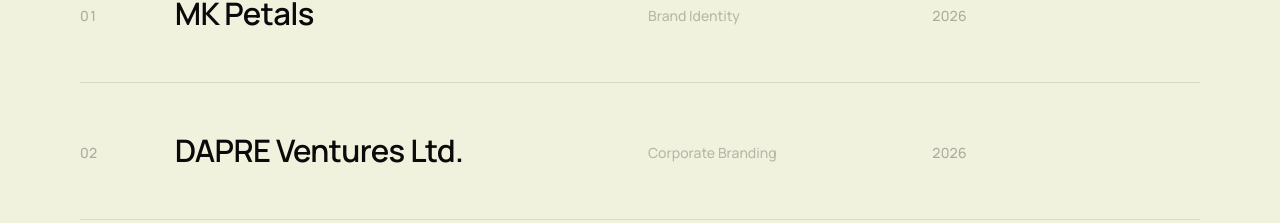
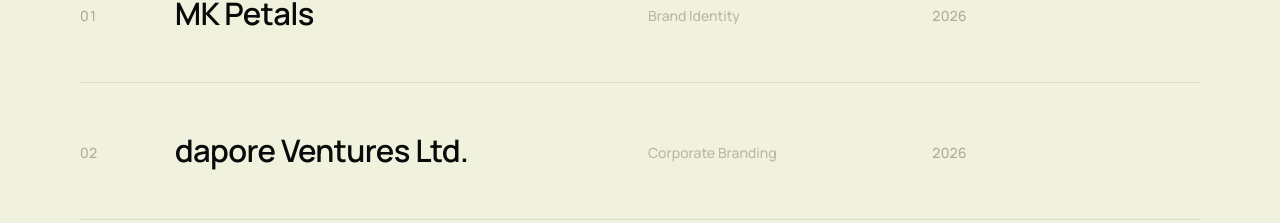
Before and after one commit to burnett-ghartey/turq-design, a Next.js app: page / in a window 1280 px wide. Shown: the part 1830-2053 px from the top of the page. Built offline with nearby package versions, Linux system fonts and the light colour scheme.

Commit message:
correct dapre to dapore

```diff
--- a/src/components/SelectedWorks.js
+++ b/src/components/SelectedWorks.js
@@ -30,13 +30,13 @@ const projects = [
   },
   {
     id: 2,
-    title: 'DAPRE Ventures Ltd.',
+    title: 'dapore Ventures Ltd.',
     category: 'Corporate Branding',
     industry: 'Construction & Engineering',
     description: 'Professional brand identity for construction and infrastructure development.',
-    overview: 'DAPRE Ventures Ltd. required a professional brand identity that reflected its expertise in construction, infrastructure development, and project execution. We developed a bold visual system centered around strength, precision, and reliability, combining modern typography with industry-focused imagery. The identity was applied across corporate communications and company profile materials, creating a cohesive presence that reinforced credibility with clients, partners, and stakeholders.',
+    overview: 'dapore Ventures Ltd. required a professional brand identity that reflected its expertise in construction, infrastructure development, and project execution. We developed a bold visual system centered around strength, precision, and reliability, combining modern typography with industry-focused imagery. The identity was applied across corporate communications and company profile materials, creating a cohesive presence that reinforced credibility with clients, partners, and stakeholders.',
     deliverables: ['Logo Design', 'Corporate Identity System', 'Company Profile Design', 'Brand Guidelines', 'Typography System', 'Print Design', 'Marketing Materials', 'Corporate Stationery'],
-    result: 'The refreshed brand identity strengthened the company\'s professional image and improved consistency across marketing and business development materials. The new company profile provided a more compelling presentation of services and capabilities, helping position DAPRE Ventures Ltd. as a trusted partner for construction and infrastructure projects.',
+    result: 'The refreshed brand identity strengthened the company\'s professional image and improved consistency across marketing and business development materials. The new company profile provided a more compelling presentation of services and capabilities, helping position dapore Ventures Ltd. as a trusted partner for construction and infrastructure projects.',
     image: '/images/645967990_17879423943497783_2163389885280786583_n.jpg',
     gallery: [
       '/images/645967990_17879423943497783_2163389885280786583_n.jpg'
```
